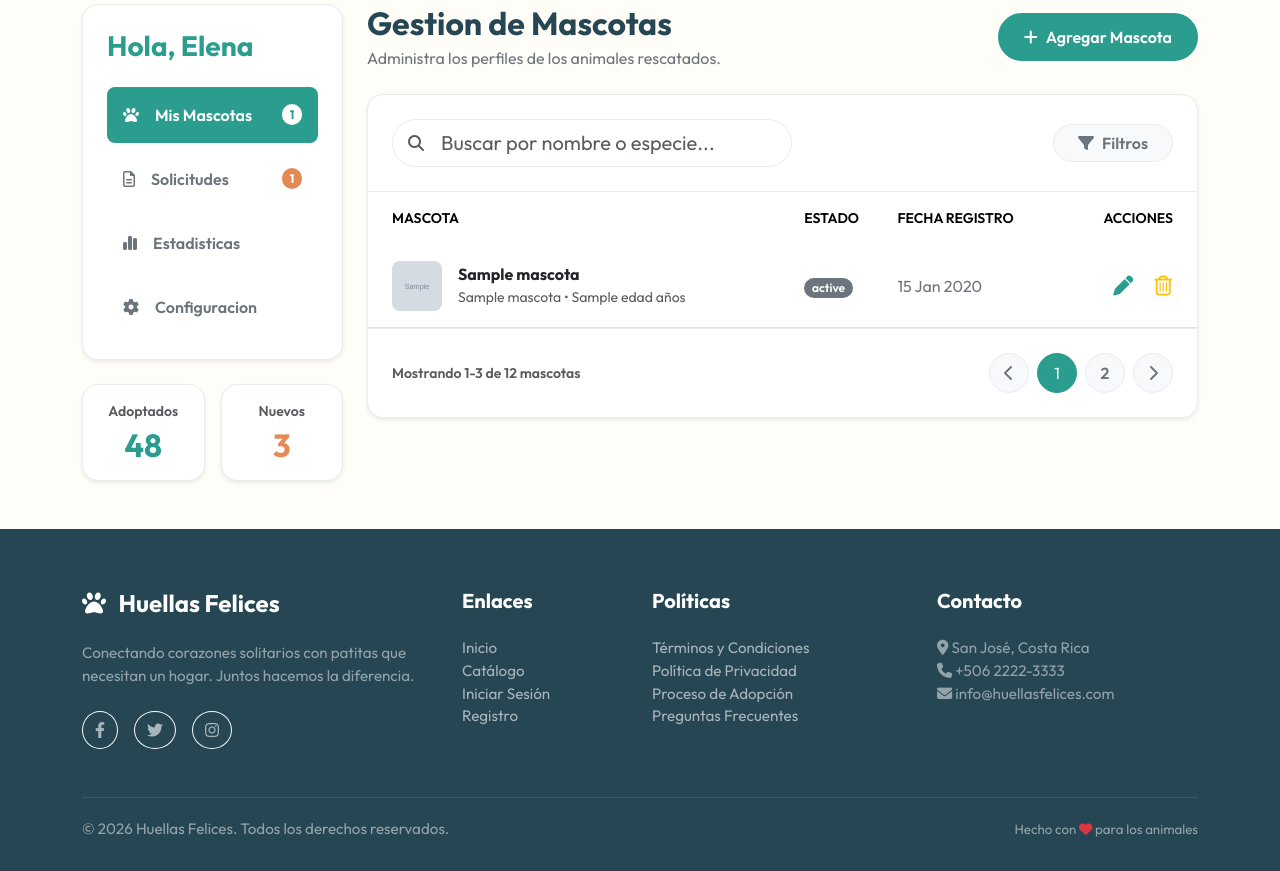
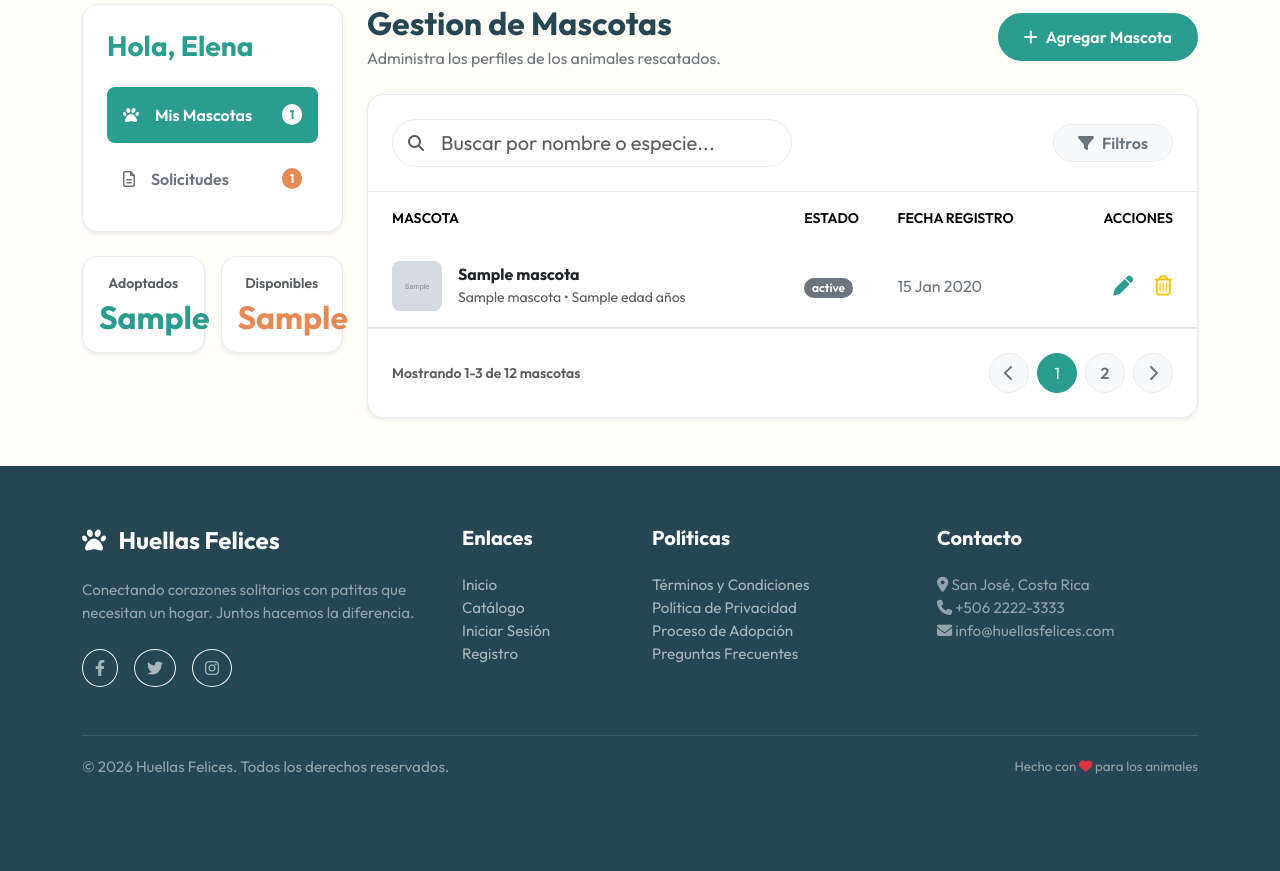
Before and after one commit to Fidelitas-Ambiente-Web-Cliente-Servidor/sc502-kn-proyecto-sc502_kn_proyecto_q2_2026_sp, a PHP site: template views/rescatista.php in a window 1280 px wide. Shown: the part 122-993 px from the top of the page. After the commit the page ends 896 px from the top, so only its background shows below. Run offline with PHP 8.4, Linux system fonts and the light colour scheme; the template is opened without the code that fills it: most values are stand-ins (such as "Sample title", 1, 10 or a date in 2020); grey boxes marked "Sample" are stand-in pictures.

Commit message:
F3_panel de rescatista corregido
Ajuste a las metricas presentadas en el panel de rescatistas

```diff
--- a/controllers/UsuarioController.php
+++ b/controllers/UsuarioController.php
@@ -115,6 +115,11 @@ class UsuarioController
         require_once 'models/Mascota.php';
         $mascotaModel = new Mascota();
         $mascotas = $mascotaModel->getByRescatista($_SESSION['usuario_id']);
+
+        // metricas del rescatista
+        $mascotasAdoptadas = $mascotaModel->countByRescatistaAndEstado($_SESSION['usuario_id'], 'Adoptado');
+        $mascotasDisponibles = $mascotaModel->countByRescatistaAndEstado($_SESSION['usuario_id'], 'Disponible');
+
         // trae las solicitudes
         require_once 'models/Solicitud.php';
         $solicitudModel = new Solicitud();
--- a/views/rescatista.php
+++ b/views/rescatista.php
@@ -23,12 +23,6 @@ include 'layout/header.php';
               <span class="fw-semibold <?= (isset($_GET['tab']) && $_GET['tab'] == 'solicitudes') ? '' : 'text-secondary' ?>"><i class="fa-regular fa-file-lines me-3"></i>Solicitudes</span>
               <span class="badge rounded-pill badge-orange"><?= count($solicitudes) ?></span>
             </a>
-            <a href="#" class="nav-link text-dark rounded-3 p-3 d-flex align-items-center side-link">
-              <span class="fw-semibold text-secondary"><i class="fa-solid fa-chart-simple me-3"></i>Estadisticas</span>
-            </a>
-            <a href="#" class="nav-link text-dark rounded-3 p-3 d-flex align-items-center side-link">
-              <span class="fw-semibold text-secondary"><i class="fa-solid fa-gear me-3"></i>Configuracion</span>
-            </a>
           </nav>
         </div>
 
@@ -36,13 +30,13 @@ include 'layout/header.php';
           <div class="col-6">
             <div class="bg-white rounded-4 shadow-sm p-3 border border-light-subtle text-center h-100">
               <p class="text-muted small fw-semibold mb-1">Adoptados</p>
-              <h2 class="fw-bold text-verde mb-0">48</h2>
+              <h2 class="fw-bold text-verde mb-0"><?= $mascotasAdoptadas ?></h2>
             </div>
           </div>
           <div class="col-6">
             <div class="bg-white rounded-4 shadow-sm p-3 border border-light-subtle text-center h-100">
-              <p class="text-muted small fw-semibold mb-1">Nuevos</p>
-              <h2 class="fw-bold mb-0 text-orange">3</h2>
+              <p class="text-muted small fw-semibold mb-1">Disponibles</p>
+              <h2 class="fw-bold mb-0 text-orange"><?= $mascotasDisponibles ?></h2>
             </div>
           </div>
         </div>
```
Also changed, not shown: models/Mascota.php (+11 -0 lines).
